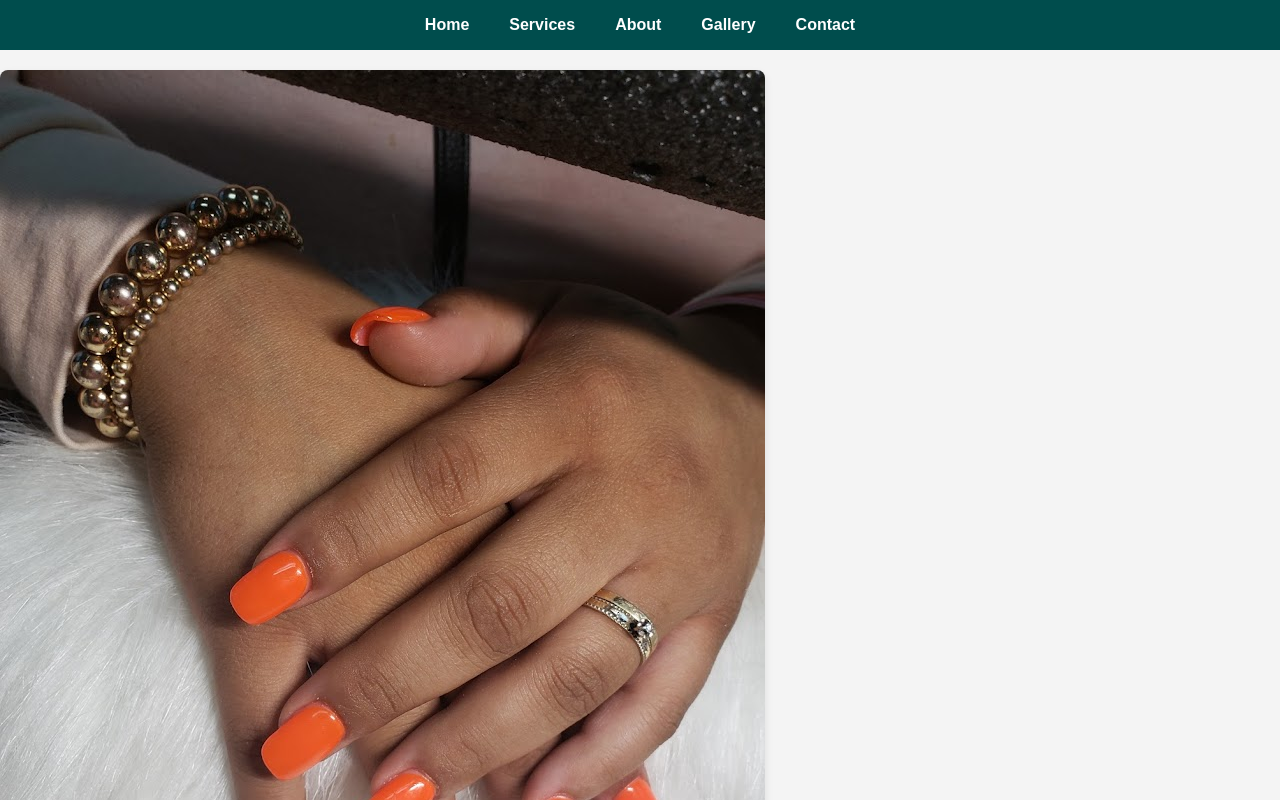
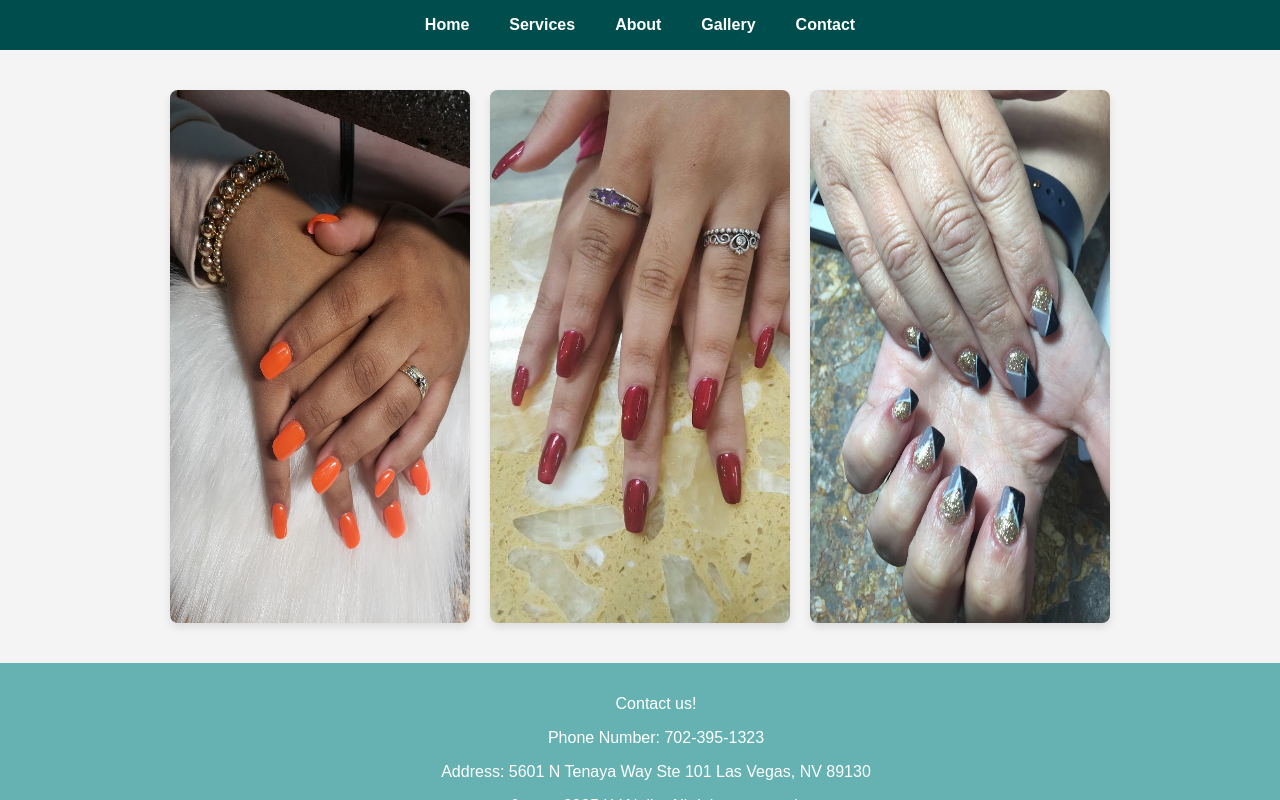
Before and after one commit to KatieLudwig/lvnailsalon, a React (Create React App) app: page /gallery in a window 1280 px wide. Shown: the top 800 px of the page. Built offline with nearby package versions, Linux system fonts and the light colour scheme.

Commit message:
styling gallery

```diff
--- a/src/Gallery.js
+++ b/src/Gallery.js
@@ -1,7 +1,7 @@
 import React from 'react';
 
 const Gallery = () => (
-    <div>
+    <div className='gallery-container'>
         <img src="/images/nail1.png" alt="Nail 1" className="photo" />
         <img src="/images/nail2.jpg" alt="Nail 2" className="photo" />
         <img src="/images/nail3.jpg" alt="Nail 3" className='photo' />
--- a/src/style.css
+++ b/src/style.css
@@ -205,8 +205,16 @@ nav {
     padding-left: 10px;
 }
 
+.gallery-container {
+    display: flex;
+    flex-wrap: wrap;
+    justify-content: center;
+    gap: 20px;
+    padding: 20px;
+}
+
 .photo {
-    max-width: 100%;
+    max-width: 300px;
     height: auto;
     border-radius: 8px;
     box-shadow: 0 4px 8px rgba(0, 0, 0, 0.1);
```
